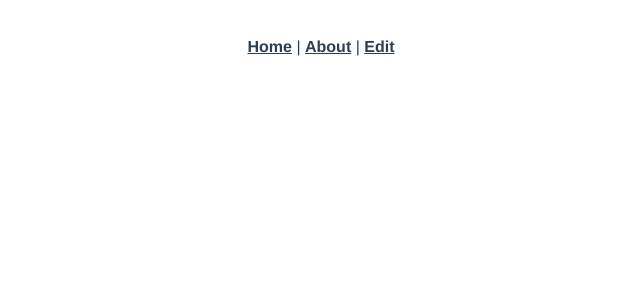
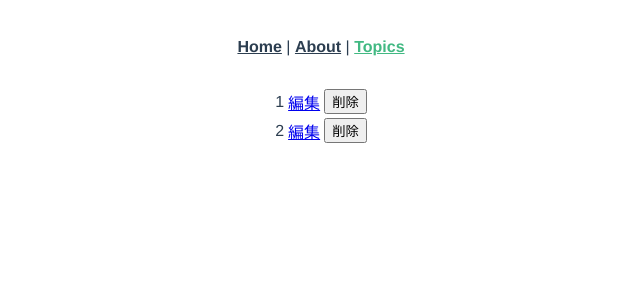
Before and after one commit to ssk0206/contents-designer, a Vue app in the folder frontend/: page /topics in a window 1280 px wide. Shown: the top 300 px of the page, without its empty margins (319-959 px from the left). Built offline with nearby package versions, Linux system fonts and the light colour scheme.

Commit message:
topics page, edit page 作成

```diff
--- a/frontend/src/App.vue
+++ b/frontend/src/App.vue
@@ -3,7 +3,7 @@
     <div id="nav">
       <router-link to="/">Home</router-link> |
       <router-link to="/about">About</router-link> |
-      <router-link to="/edit">Edit</router-link>
+      <router-link to="/topics">Topics</router-link>
     </div>
     <router-view/>
   </div>
--- a/frontend/src/router/index.js
+++ b/frontend/src/router/index.js
@@ -1,6 +1,7 @@
 import Vue from 'vue'
 import VueRouter from 'vue-router'
 import Home from '../views/Home.vue'
+import Topics from '../views/Topics.vue'
 import Edit from '../views/Edit.vue'
 
 Vue.use(VueRouter)
@@ -20,8 +21,13 @@ Vue.use(VueRouter)
     component: () => import(/* webpackChunkName: "about" */ '../views/About.vue')
   },
   {
-    path: '/edit',
-    name: 'Edit',
+    path: '/topics',
+    name: 'Topics',
+    component: Topics
+  },
+  {
+    path: '/edit/:id',
+    name: 'edit',
     component: Edit
   }
 ]
--- a/frontend/src/views/Edit.vue
+++ b/frontend/src/views/Edit.vue
@@ -1,5 +1,5 @@
 <template>
   <div class="edit">
-    <h1>This is an edit page</h1>
+    <h1>This is an edit page {{ $route.params.id }}</h1>
   </div>
 </template>
--- /dev/null
+++ b/frontend/src/views/Topics.vue
@@ -0,0 +1,24 @@
+<template>
+  <div class="topics">
+    <table style="margin: auto;">
+      <tr v-for="(data, index) in topicsData" :key="index">
+        <td>{{ data }}</td>
+        <td><router-link :to="{ name: 'edit', params: { id: index }}">編集</router-link></td>
+        <td><button>削除</button></td>
+      </tr>
+    </table>
+  </div>
+</template>
+
+<script>
+export default {
+  data() {
+    return {
+      topicsData: [
+        "1",
+        "2"
+      ]
+    }
+  },
+}
+</script>
```
